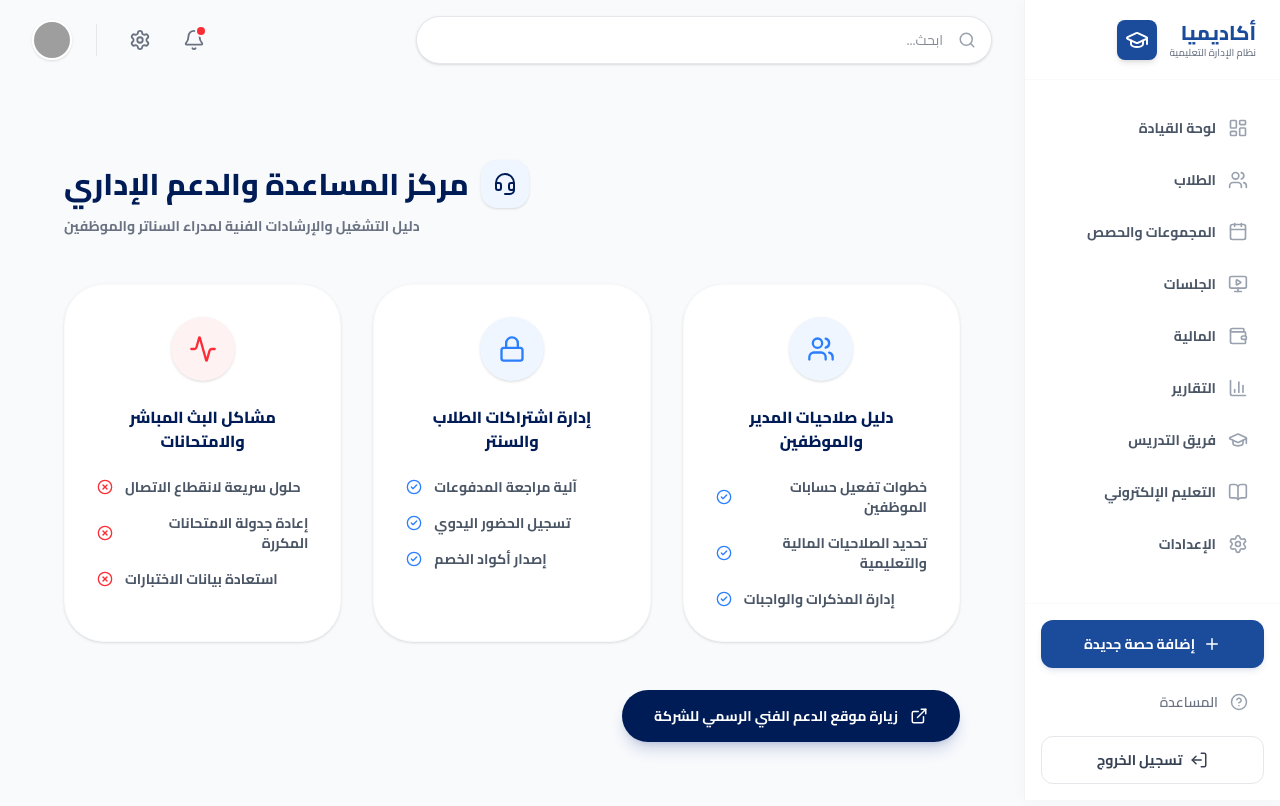
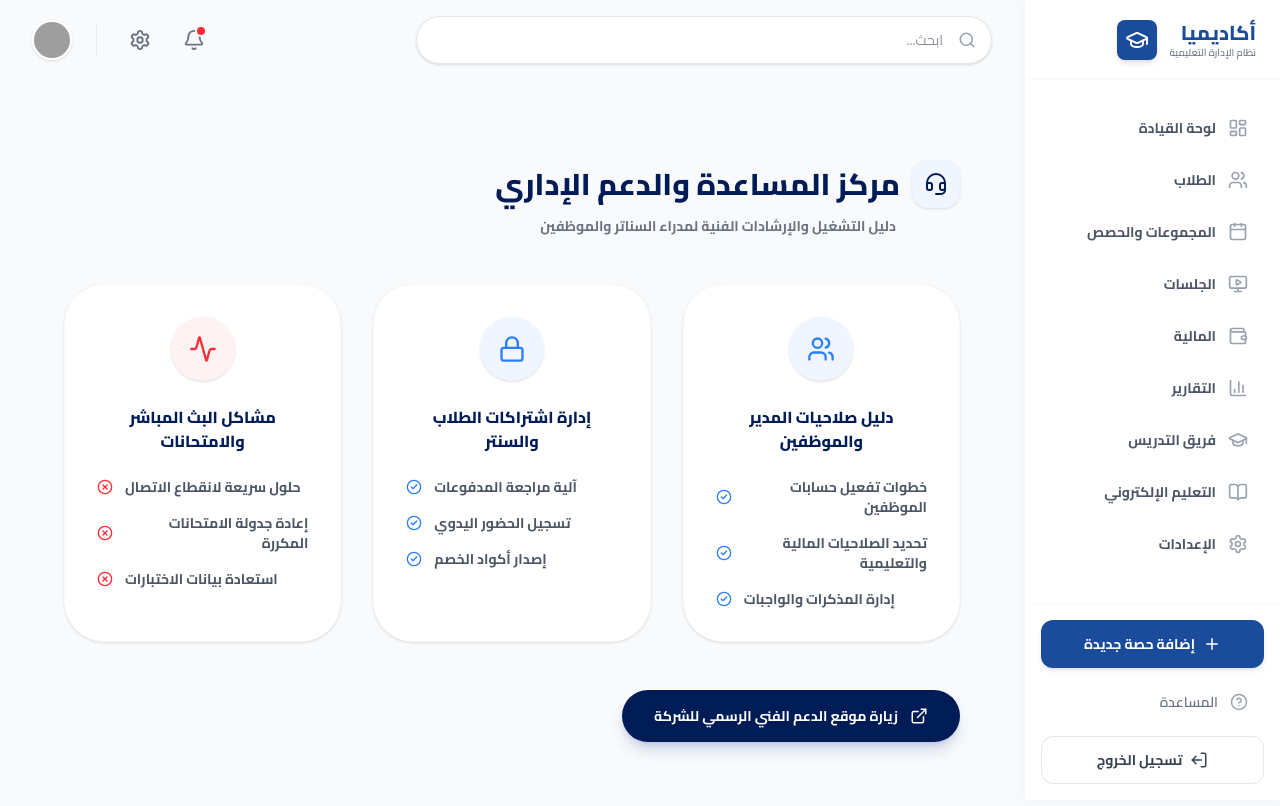
Before and after one commit to yahiamohamed21/academi_live, a Next.js app: page /help in a window 1280 px wide. Built offline with nearby package versions, Linux system fonts and the light colour scheme; grey boxes are pictures that could not be loaded.

Commit message:
Align help page header to the right

```diff
--- a/app/(dashboard)/help/page.tsx
+++ b/app/(dashboard)/help/page.tsx
@@ -9,8 +9,8 @@ export default function HelpPage() {
     <div className="max-w-[1200px] mx-auto p-4 md:p-8 animate-in fade-in duration-500">
 
       {/* Header */}
-      <div className="text-right mb-12 mt-4 flex flex-col items-end">
-        <h1 className="text-3xl font-extrabold text-[#001c56] flex items-center justify-end gap-3 mb-2 flex-row-reverse">
+      <div className="text-right mb-12 mt-4 flex flex-col items-start">
+        <h1 className="text-3xl font-extrabold text-[#001c56] flex items-center justify-start gap-3 mb-2 flex-row-reverse">
           مركز المساعدة والدعم الإداري
           <div className="w-12 h-12 rounded-2xl bg-blue-50 text-[#001c56] flex items-center justify-center shadow-sm shrink-0">
             <Headset size={24} />
```
